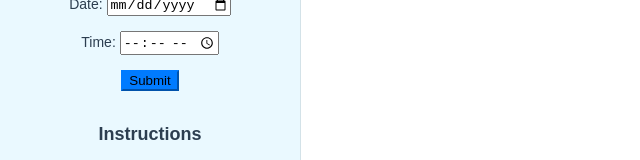
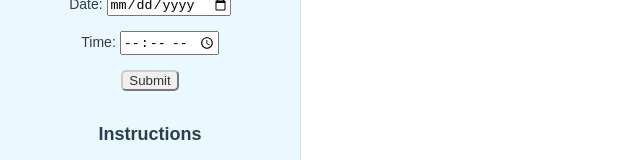
Before and after one commit to jaishmau39/CalenderEventsApp, a Vue app in the folder calendar-app/: page / in a window 1280 px wide. Shown: the part 172-332 px from the top of the page, without its empty margins (0-640 px from the left). Built offline with nearby package versions, Linux system fonts and the light colour scheme; no server answers.

Commit message:
Add CSS styling

```diff
--- a/calendar-app/src/components/EventCalendar.vue
+++ b/calendar-app/src/components/EventCalendar.vue
@@ -160,7 +160,7 @@ export default {
             <input type="time" class="form-control" id="time" v-model="newEvent.time" >
           </div>
 
-          <button type="submit" class="btn btn-primary">Submit</button>
+          <button type="submit" class="btn btn-formal">Submit</button>
         </form>
       </div>
 
@@ -256,9 +256,12 @@ body {
 
 }
 
-.btn-primary {
+.btn-formal {
+  background-color: #f0f0f0; /* Light gray background color */
+  border-color: #ccc; /* Gray border color */
+  color: #333; /* Dark text color */
 
-  background-color: #007bff;
-  border-color: #007bff;
+  border-radius: 5px; /* Add border-radius for rounded corners */
+  cursor: pointer; /* Show pointer cursor on hover */
 }
 </style>
```
